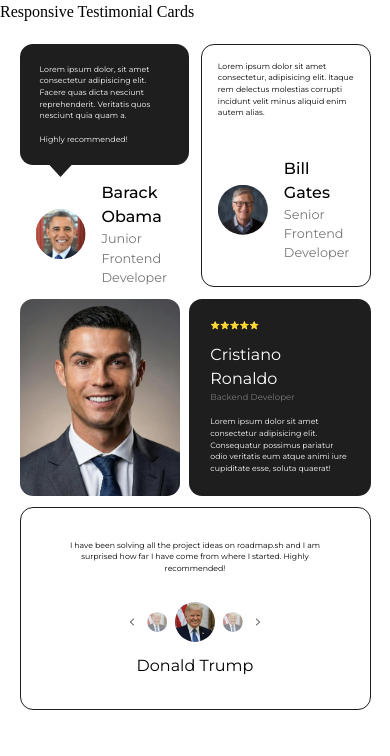
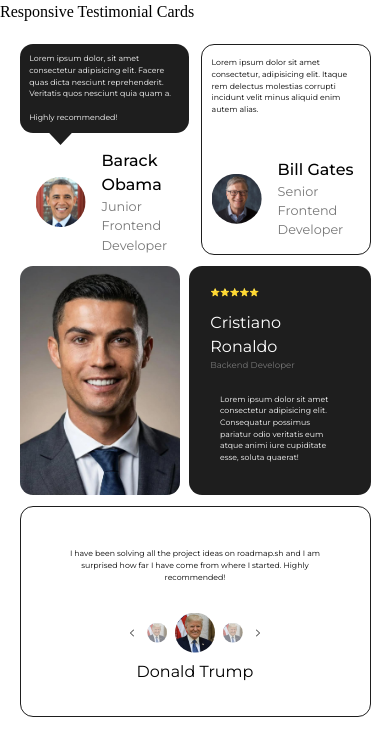
Before and after one commit to mahdi-khoshkhabar/Testimonial-Cards, a plain HTML site: page index.html in a window 390 px wide. Drawn offline with Linux system fonts and the light colour scheme.

Commit message:
Refactor padding and layout for testimonial cards to enhance responsiveness and consistency

```diff
--- a/cards.css
+++ b/cards.css
@@ -5,6 +5,9 @@
     --meseage-text-color: #FFFFFF;
 
     --border-radius: calc(100vw / 30);
+
+    --main-padding: 5vw;
+    --cards-padding: calc(var(--main-padding) / 2);
 }
 
 img {
@@ -12,7 +15,6 @@ img {
 }
 
 main {
-    --main-padding: 5vw;
     display: grid;
     gap: 3vw;
     padding: var(--main-padding);
@@ -30,6 +32,11 @@ main {
 
 .card .author {
     font-size: max(1rem, 3vw);;
+}
+
+.card .message {
+    grid-area: message;
+    padding: var(--cards-padding);
 }
 
 .card.v1 {
@@ -62,7 +69,6 @@ main {
     background-color: var(--message-background-color);
     min-height: 50px;
     grid-area: message;
-    padding: 20px;
     border-radius: var(--border-radius);
     position: relative;
 }
@@ -101,17 +107,22 @@ main {
 .card.v2 {
     border: 0.2vw solid var(--message-background-color);
     border-radius: var(--border-radius);
-    padding: 1rem;
     display: grid;
     grid-template-columns: var(--profile-width);
     grid-template-areas:
         "message message"
         "profile-photo author";
     gap: 1rem;
+    padding: 0 var(--cards-padding);
 }
-
-.card .message {
-    grid-area: message;
+.card.v2 .message {
+    padding: calc(var(--cards-padding) * 1.3) 0;
+}
+.card.v2 .profile-photo {
+    margin-bottom: var(--cards-padding);
+}
+.card.v2 .author {
+    margin-bottom: var(--cards-padding);
 }
 
 /* v3 */
@@ -186,7 +197,7 @@ main {
 }
 .profile-selector {
     display: flex;
-    margin-top: 7vw;
+    margin-top: 5vw;
 }
 .profile-selector img {
     margin: 0 1vw;
@@ -197,5 +208,5 @@ main {
 .dynamic .author {
     font-size: max(1rem, 2vw);
     text-align: center;
-    margin-top: 3vw;
+    margin-top: 2vw;
 }
```
